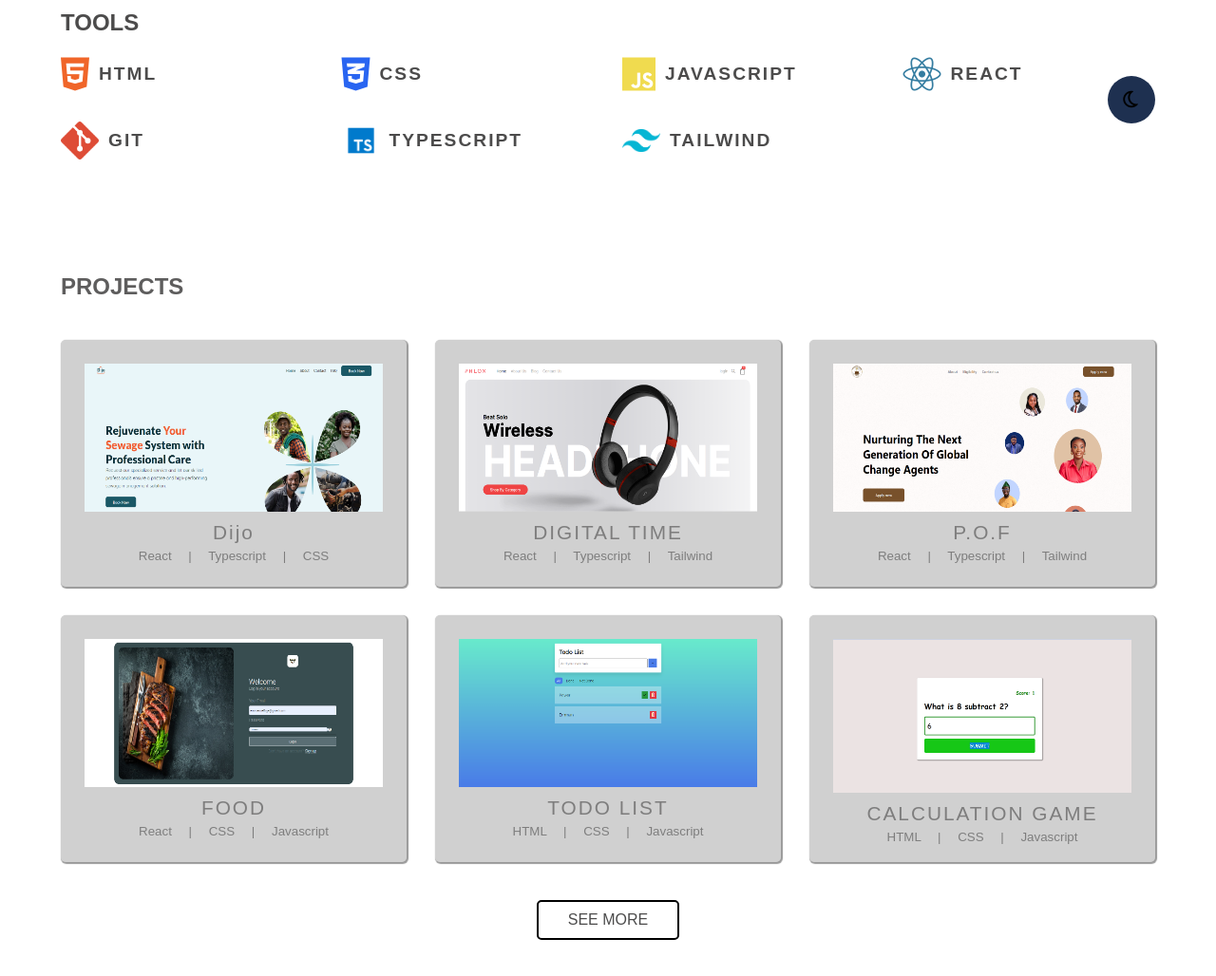
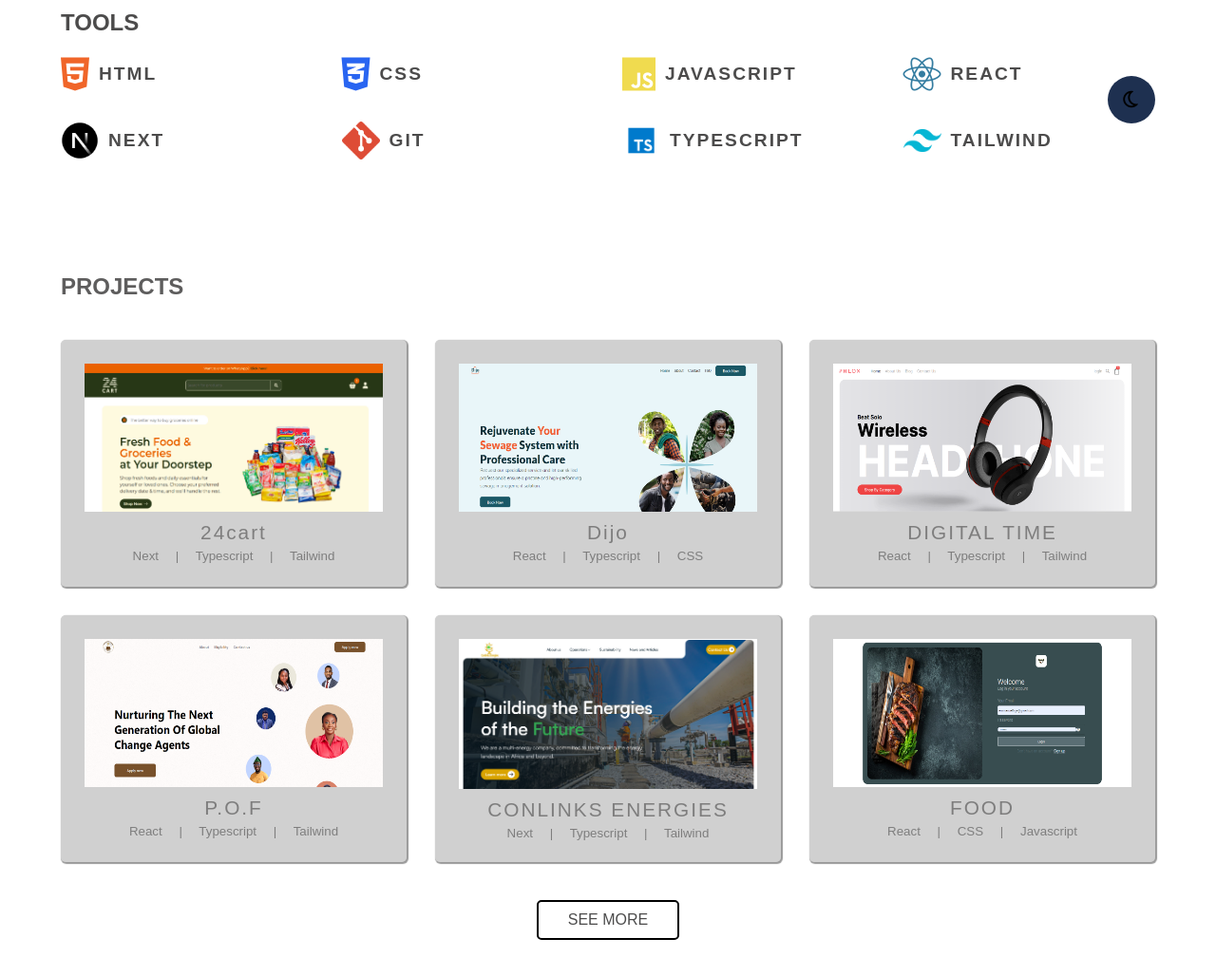
Before and after one commit to ABIODUNTHEKING/PORTFOLIO, a plain HTML site: page index.html in a window 1280 px wide. Shown: the part 660-1688 px from the top of the page at 95% size. Drawn offline with Linux system fonts and the light colour scheme; a web font is replaced by a local one.

Commit message:
update projects

```diff
--- a/index.html
+++ b/index.html
@@ -112,20 +112,27 @@
               <p>REACT</p>
             </div>
           </div>
+          <div class="toolFour">
+            <!-- <i class="fa-brands fa-next" style="color: #357da1"></i> -->
+            <img src="/image/next.png" alt="Nextjs Logo" />
+            <div class="bootstrap">
+              <p>NEXT</p>
+            </div>
+          </div>
           <div class="toolFive">
-            <img src="/image/git.png" alt="git" >
+            <img src="/image/git.png" alt="git" />
             <div class="GIT">
               <p>GIT</p>
             </div>
           </div>
           <div class="toolSix">
-            <img src="/image/typescript.png" alt="typescript" >
+            <img src="/image/typescript.png" alt="typescript" />
             <div class="typescript">
               <p>TYPESCRIPT</p>
             </div>
           </div>
           <div class="toolSix">
-            <img src="/image/tailwind.png" alt="tailwind" >
+            <img src="/image/tailwind.png" alt="tailwind" />
             <div class="tailwind">
               <p>TAILWIND</p>
             </div>
@@ -139,6 +146,14 @@
         </div>
 
         <div class="projects" id="projects">
+          <a href="http://use24cart.com/">
+            <div class="projectFive">
+              <img src="/image/24cart.png" alt="24cart" />
+              <p>24cart</p>
+              <small>Next | Typescript | Tailwind </small>
+            </div>
+          </a>
+
           <a href="https://dijo.netlify.app/" target="_blank">
             <div class="porjectOne">
               <img src="/image/dijo.png" alt="Dijo" />
@@ -149,7 +164,10 @@
 
           <a href="https://eaa-digital-shop.netlify.app/" target="_blank">
             <div class="porjectTwo">
-              <img src="/image/Phlox digital shop.png" alt="Phlox digital shop" />
+              <img
+                src="/image/Phlox digital shop.png"
+                alt="Phlox digital shop"
+              />
               <p>DIGITAL TIME</p>
               <small>React | Typescript | Tailwind</small>
             </div>
@@ -163,6 +181,14 @@
             </div>
           </a>
 
+          <a href="https://www.conlinksenergies.com/" target="_blank">
+            <div class="porjectSix">
+              <img src="/image/conlinks-energies.png" alt="CONLINKS ENERGIES" />
+              <p>CONLINKS ENERGIES</p>
+              <small>Next | Typescript | Tailwind</small>
+            </div>
+          </a>
+
           <a href="https://eaa-food.netlify.app/">
             <div class="projectFour">
               <img src="/image/Food.png" alt="Food" />
@@ -170,25 +196,13 @@
               <small>React | CSS | Javascript</small>
             </div>
           </a>
-
-          <a href="https://1-task-list.netlify.app/">
-            <div class="projectFive">
-              <img src="/image/todo.png" alt="Todo List" />
-              <p>TODO LIST</p>
-              <small>HTML | CSS | Javascript</small>
-            </div>
-          </a>
-
-          <a href="https://eaa-calculation-game.netlify.app/" target="_blank">
-            <div class="porjectSix">
-              <img src="/image/CALCULATION GAME.png" alt="CALCULATION GAME" />
-              <p>CALCULATION GAME</p>
-              <small>HTML | CSS | Javascript</small>
-            </div>
-          </a>
         </div>
 
-        <a href="https://github.com/ABIODUNTHEKING?tab=repositories" class="seeMore" id="seeMore" target="_blank"
+        <a
+          href="https://github.com/ABIODUNTHEKING?tab=repositories"
+          class="seeMore"
+          id="seeMore"
+          target="_blank"
           >SEE MORE</a
         >
       </section>
```
Also changed, not shown: image/24cart.png (added), image/CALCULATION GAME.png (deleted), image/TRAVELING BUDDY.png (deleted), image/conlinks-energies.png (added), image/next.png (added), image/todo.png (deleted).
